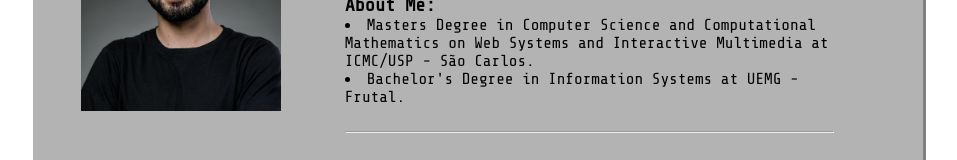
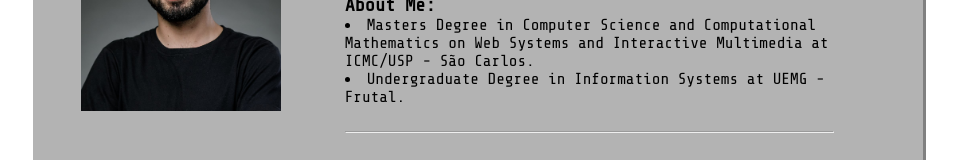
Before and after one commit to owanner/owanner.github.io, a plain HTML site: page index.html in a window 1280 px wide. Shown: the part 218-378 px from the top of the page, without its empty margins (162-1119 px from the left). Drawn offline with nearby package versions, Linux system fonts and the light colour scheme.

Commit message:
Update index.html

```diff
--- a/index.html
+++ b/index.html
@@ -27,7 +27,7 @@
                     <h3>About Me:</h3>
                         <li>Masters Degree in Computer Science and Computational Mathematics on Web Systems and
                             Interactive Multimedia at ICMC/USP - São Carlos.</li>
-                        <li>Bachelor's Degree in Information Systems at UEMG - Frutal.</li>
+                        <li>Undergraduate Degree in Information Systems at UEMG - Frutal.</li>
                 </div>
                 <hr>
             </div>
```
